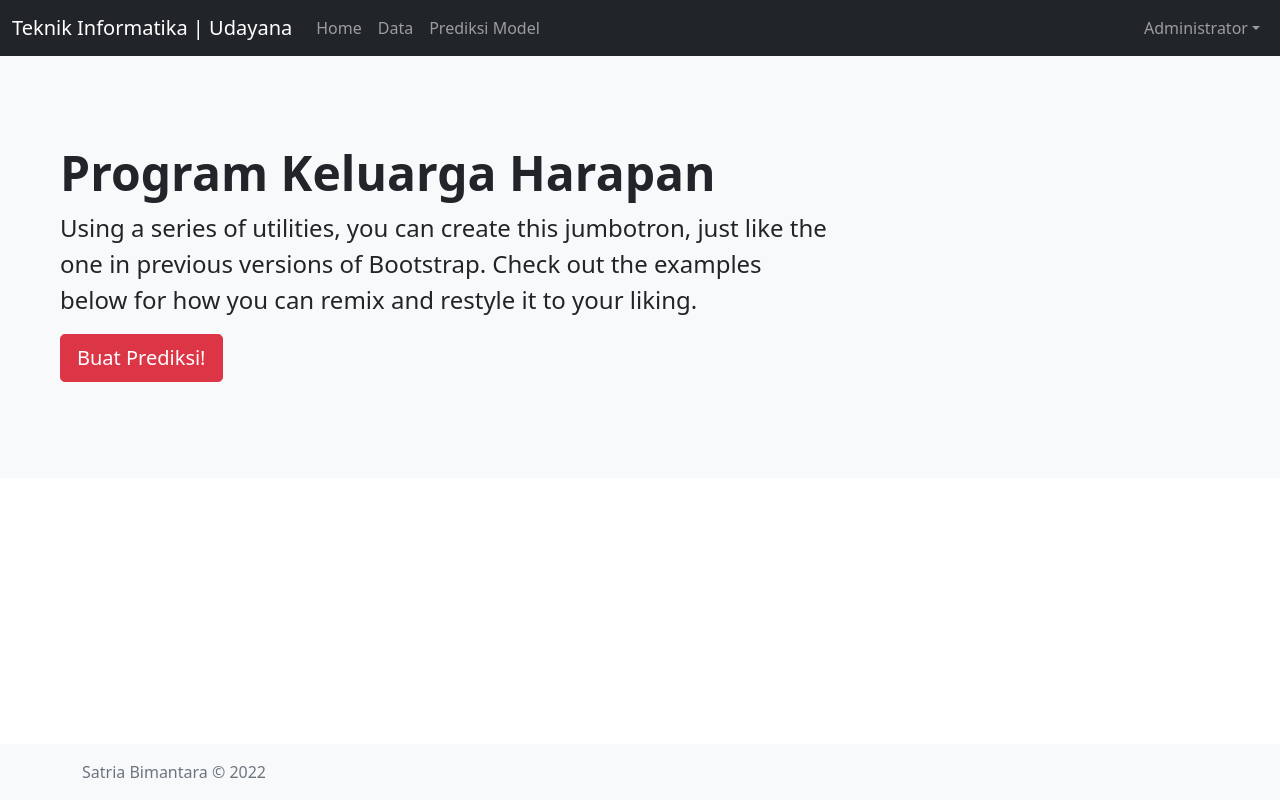
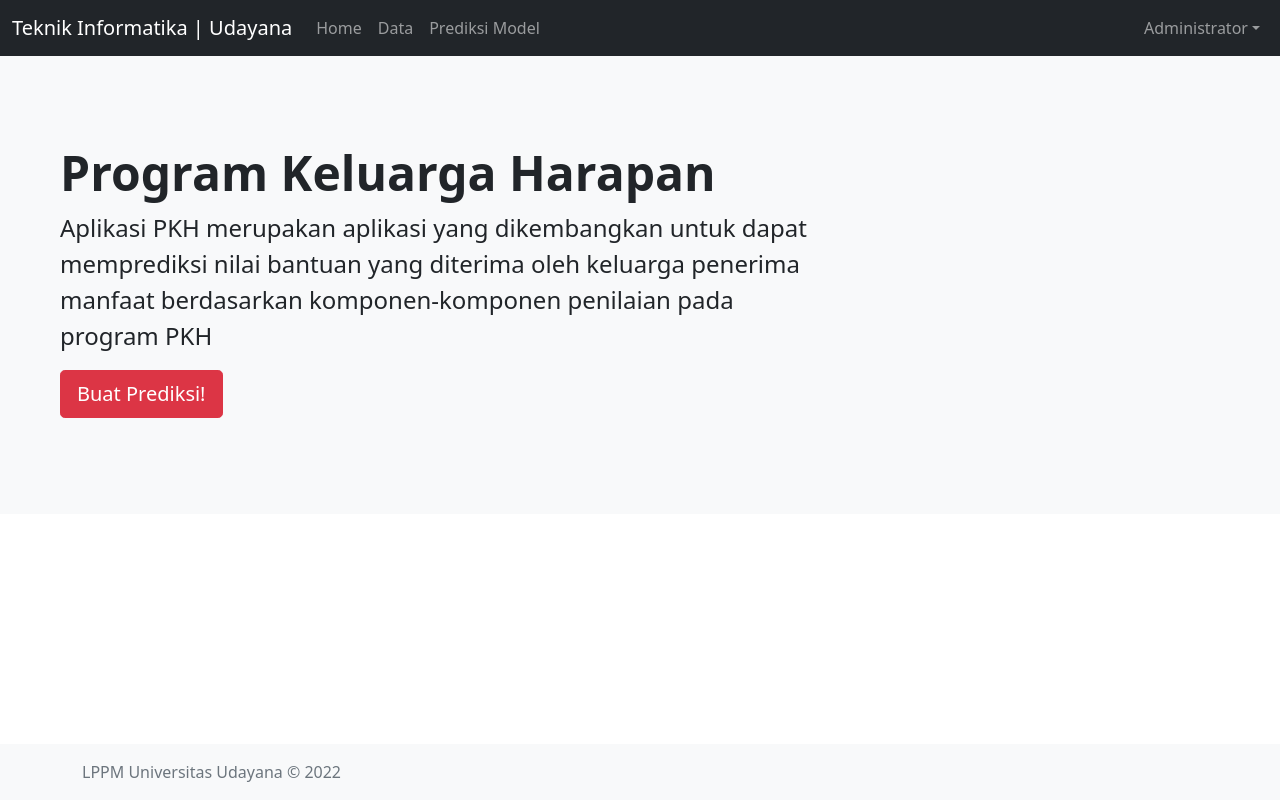
Before and after one commit to satriabimantara/Program-Keluarga-Harapan-Application, a Django app: template programkeluargaharapan/templates/index.html in a window 1280 px wide. Run offline with Django 4.2, Linux system fonts and the light colour scheme; the template is opened without the code that fills it, so the values that code supplies are empty; some libraries are stand-ins or nearby versions.

Commit message:
Changing text base to interface design from lecturer

```diff
--- a/programkeluargaharapan/templates/base.html
+++ b/programkeluargaharapan/templates/base.html
@@ -68,7 +68,7 @@
 
         <footer class="footer mt-auto py-3 bg-light">
             <div class="container">
-                <span class="text-muted"> Satria Bimantara &copy; 2022</span>
+                <span class="text-muted"> LPPM Universitas Udayana &copy; 2022</span>
             </div>
         </footer>
         {% include 'snippets/scripts.html' %}
--- a/programkeluargaharapan/templates/index.html
+++ b/programkeluargaharapan/templates/index.html
@@ -4,9 +4,8 @@
 {% block jumbotron %}
 <div class="container-fluid py-5">
     <h1 class="display-5 fw-bold">Program Keluarga Harapan</h1>
-    <p class="col-md-8 fs-4">Using a series of utilities, you can create this jumbotron, just like the
-        one in previous versions of Bootstrap. Check out the examples below for how you can remix and
-        restyle it to your liking.</p>
+    <p class="col-md-8 fs-4">Aplikasi PKH merupakan aplikasi yang dikembangkan untuk dapat memprediksi nilai bantuan
+        yang diterima oleh keluarga penerima manfaat berdasarkan komponen-komponen penilaian pada program PKH</p>
     <a href="{% url 'evaluasimodel:evaldatabaru' %}" class="btn btn-danger btn-lg">Buat Prediksi!</a>
 </div>
 {% endblock jumbotron %}
```
